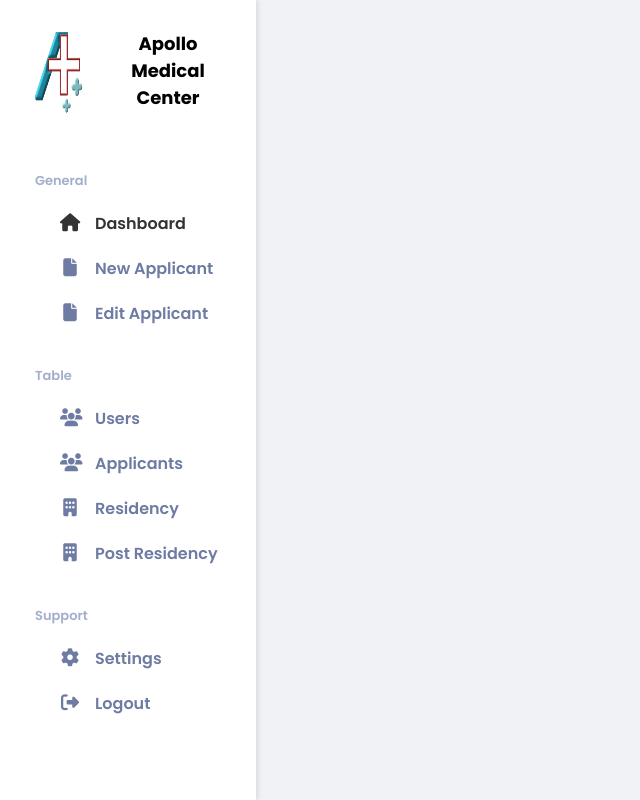
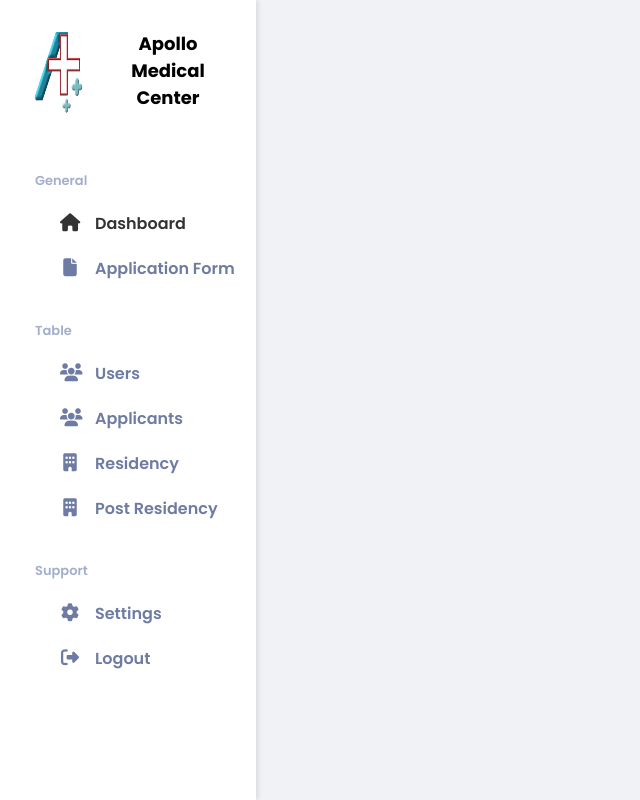
Before and after one commit to briansuhh/Apollo-Med-Center-Admin, a SvelteKit app: page /admin in a window 1280 px wide. Shown: the whole page, without its empty margins (0-640 px from the left). Built offline with nearby package versions, Linux system fonts and the light colour scheme.

Commit message:
edit app form

```diff
--- a/src/components/Sidebar.svelte
+++ b/src/components/Sidebar.svelte
@@ -7,14 +7,9 @@
     console.log('Dashboard');
   }
 
-  function showNewApplicantRecord() {
-    pagename.set('New Applicant');
-    console.log('New Applicant');
-  }
-
-  function showEditApplicantRecord() {
-    pagename.set('Edit Applicant');
-    console.log('Edit Applicant');
+  function showApplicantRecord() {
+    pagename.set('Application Form');
+    console.log('Application Form');
   }
 
   function showUsers() {
@@ -76,12 +71,8 @@
           <i class="fa-solid fa-house icon"></i>Dashboard
       </button>
 
-      <button class="nav-button {$pagename === 'New Applicant' ? 'active' : ''}" on:click={showNewApplicantRecord}>
-          <i class="fa-solid fa-file icon"></i>New Applicant
-      </button>
-
-      <button class="nav-button {$pagename === 'Edit Applicant' ? 'active' : ''}" on:click={showEditApplicantRecord}>
-        <i class="fa-solid fa-file icon"></i>Edit Applicant
+      <button class="nav-button {$pagename === 'Application Form' ? 'active' : ''}" on:click={showApplicantRecord}>
+        <i class="fa-solid fa-file icon"></i>Application Form
     </button>
 
       <span class="separator">Table</span>
--- a/src/routes/admin/+page.svelte
+++ b/src/routes/admin/+page.svelte
@@ -5,8 +5,7 @@
     import Applicants from '../../components/Applicants.svelte';
     import Residency from '../../components/Residency.svelte';
     import PostResidency from '../../components/PostResidency.svelte';
-    import EditApplicant from '../../components/EditApplicant.svelte';
-    import NewApplicant from '../../components/NewApplicant.svelte';
+    import EditAppForm from '../../components/EditAppForm.svelte';
 </script>
 
 <div class="mainbox">
@@ -16,10 +15,8 @@
             <!-- <Dashboard /> -->
         {:else if $pagename === "Users"}
             <Users />
-        {:else if $pagename === "New Applicant"}
-            <NewApplicant />
-        {:else if $pagename === "Edit Applicant"}
-            <EditApplicant />
+        {:else if $pagename === "Application Form"}
+            <EditAppForm />
         {:else if $pagename === "Applicants"}
             <Applicants />
         {:else if $pagename === "Residency"}
```
Also changed, not shown: src/components/EditAppForm.svelte (renamed from src/components/EditApplicant.svelte).
